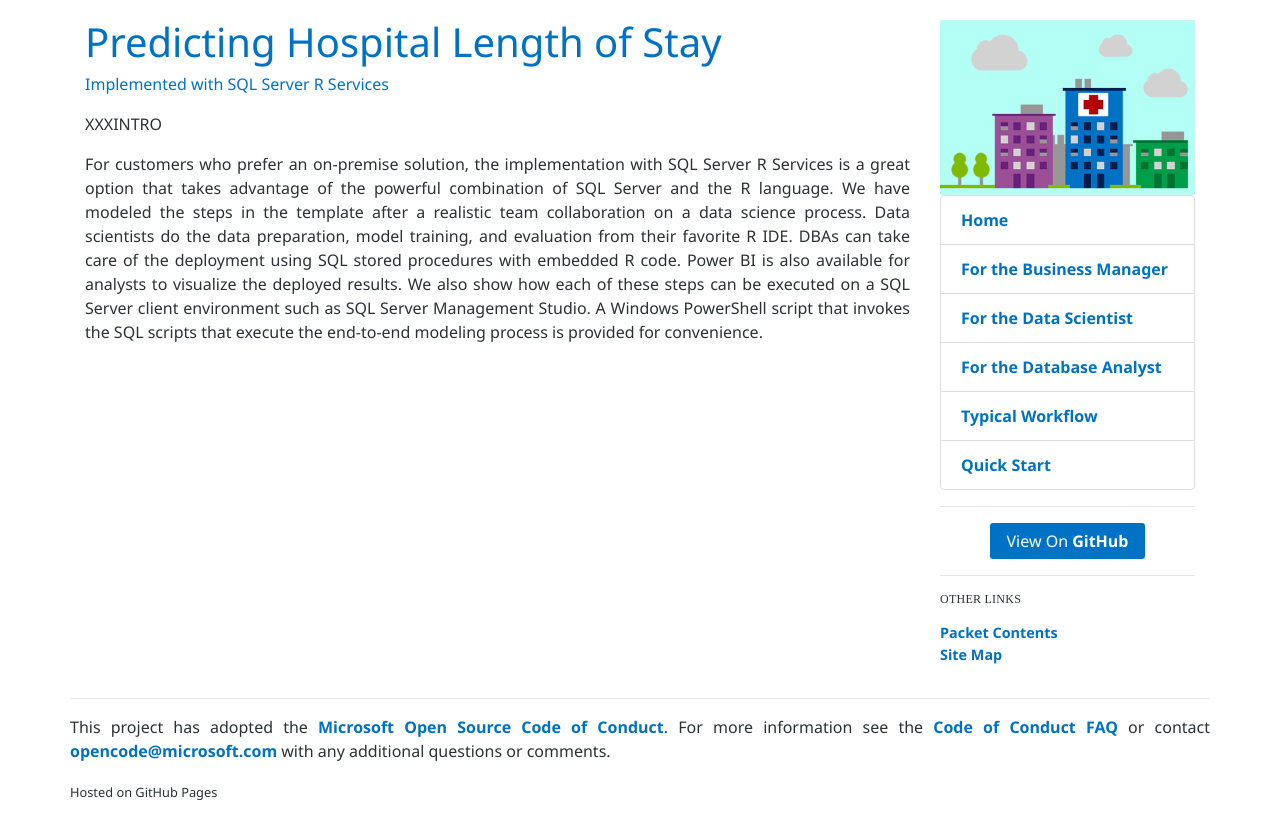
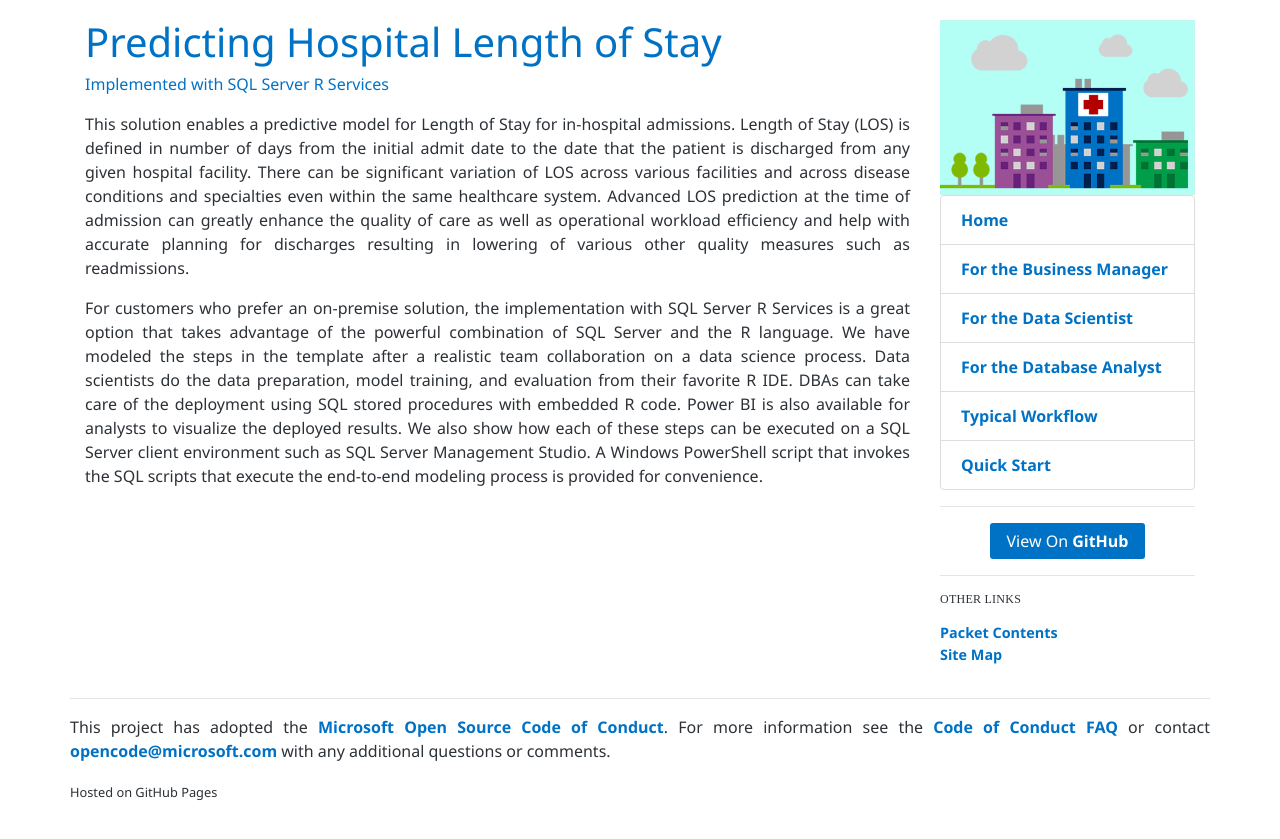
Before and after one commit to microsoft/r-server-hospital-length-of-stay, a Jekyll site: the page built from index.md, in a window 1280 px wide. Shown: the top 839 px of the page. Built offline with Jekyll 4.4.1, drawn with Linux system fonts in a browser that asks for light colours.

Commit message:
update info

```diff
--- a/_config.yml
+++ b/_config.yml
@@ -1,7 +1,7 @@
 author:
         name: Microsoft
 
-description: Use SQL Server 2016 + R Services to build and deploy a XXXDESCRIBE.
+description: Use SQL Server 2016 + R Services to build and deploy a predictive model for Length of Stay for in-hospital admissions.
 
 # site variables
 solution_name: Predicting Hospital Length of Stay
--- a/index.md
+++ b/index.md
@@ -4,6 +4,6 @@
 ---
 
 
-XXXINTRO
+This solution enables a predictive model for Length of Stay for in-hospital admissions. Length of Stay (LOS) is defined in number of days from the initial admit date to the date that the patient is discharged from any given hospital facility. There can be significant variation of LOS across various facilities and across disease conditions and specialties even within the same healthcare system. Advanced LOS prediction at the time of admission can greatly enhance the quality of care as well as operational workload efficiency and help with accurate planning for discharges resulting in lowering of various other quality measures such as readmissions.
 
 For customers who prefer an on-premise solution, the implementation with SQL Server R Services is a great option that takes advantage of the powerful combination of SQL Server and the R language. We have modeled the steps in the template after a realistic team collaboration on a data science process. Data scientists do the data preparation, model training, and evaluation from their favorite R IDE. DBAs can take care of the deployment using SQL stored procedures with embedded R code. Power BI is also available for analysts to visualize the deployed results. We also show how each of these steps can be executed on a SQL Server client environment such as SQL Server Management Studio. A Windows PowerShell script that invokes the SQL scripts that execute the end-to-end modeling process is provided for convenience.
```
